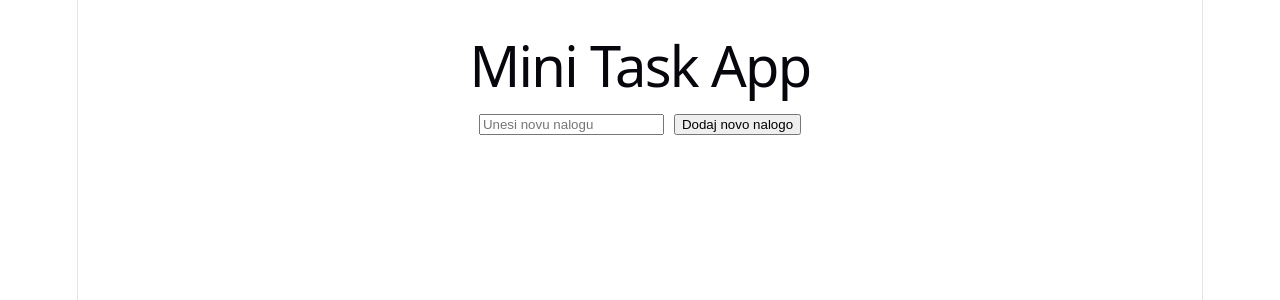
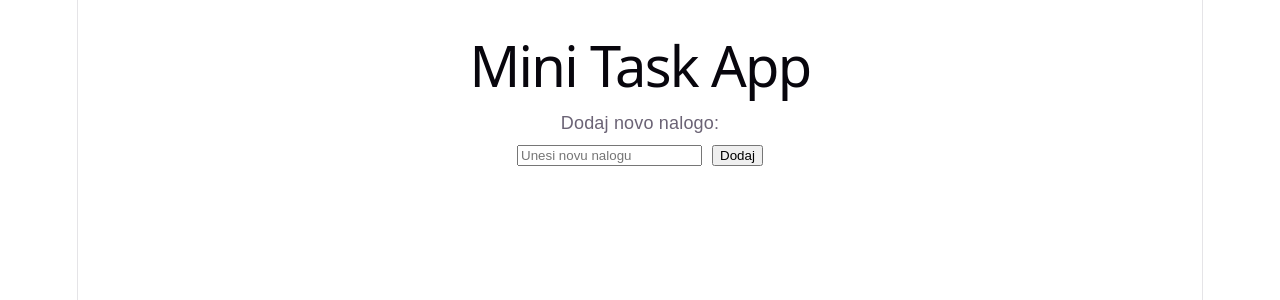
Before and after one commit to jukicelmin2/VAJASISTEMSKAAMINISTRACIJA, a React (Vite) app: page / in a window 1280 px wide. Shown: the top 300 px of the page. Built offline with nearby package versions, Linux system fonts and the light colour scheme.

Commit message:
Dodaj label in izboljsaj strukturo TaskForm

```diff
--- a/src/assets/components/TaskForm.tsx
+++ b/src/assets/components/TaskForm.tsx
@@ -16,13 +16,18 @@ function TaskForm({ onAddTask }: Props) {
 
   return (
     <form onSubmit={submit} style={{ marginBottom: "20px" }}>
+      <label style={{ display: "block", marginBottom: "5px" }}>
+        Dodaj novo nalogo:
+      </label>
+
       <input
         value={text}
         onChange={(e) => setText(e.target.value)}
         placeholder="Unesi novu nalogu"
         style={{ marginRight: "10px" }}
       />
-      <button type="submit">Dodaj novo nalogo</button>
+
+      <button type="submit">Dodaj</button>
     </form>
   );
 }
```
